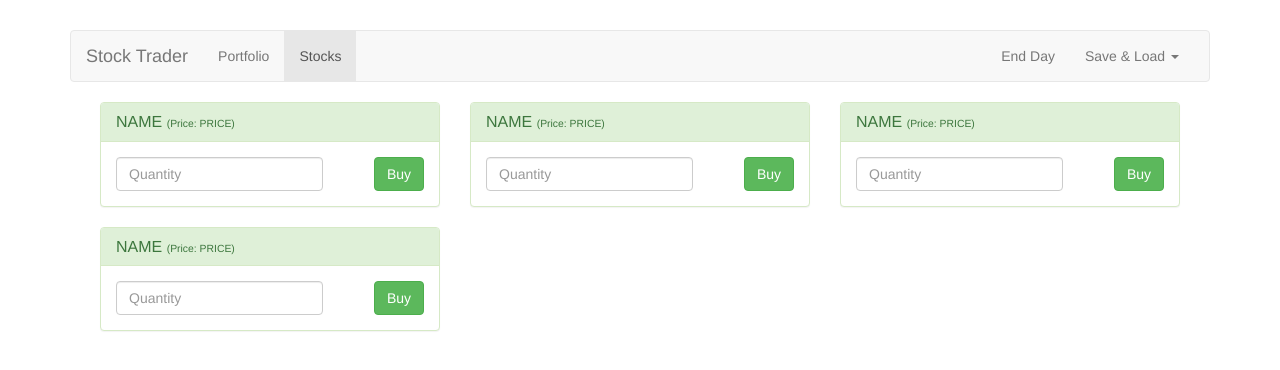
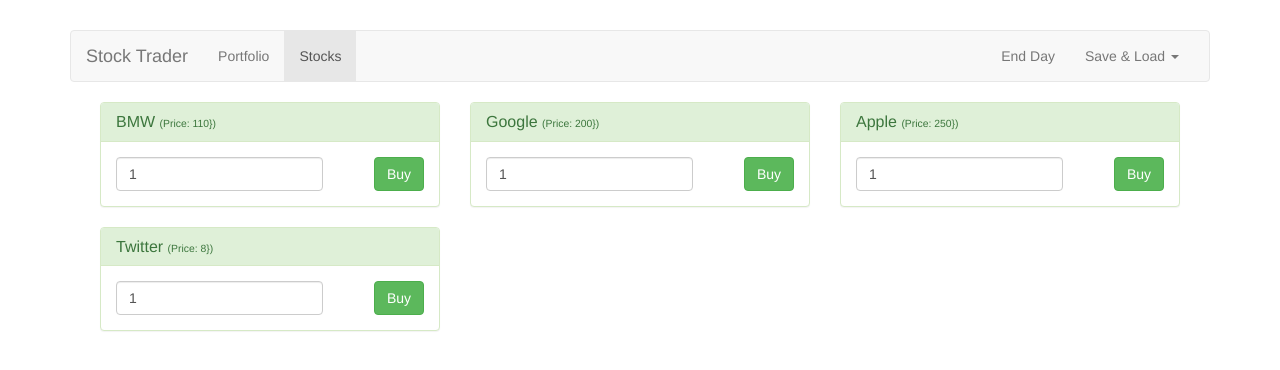
Before and after one commit to Frankmwangi/The-stock-trader, a Vue app: page /stocks in a window 1280 px wide. Shown: the top 370 px of the page. Built offline with nearby package versions, Linux system fonts and the light colour scheme.

Commit message:
setting up the buy button

```diff
--- a/src/components/stocks/Stock.vue
+++ b/src/components/stocks/Stock.vue
@@ -3,8 +3,8 @@
       <div class="panel panel-success">
           <div class="panel-heading">
               <h3 class="panel-title">
-                  NAME
-                  <small>(Price: PRICE)</small>
+                  {{ stock.name }}
+                  <small>(Price: {{ stock.price}}})</small>
                   </h3>
           </div>
           <div class="panel-body">
@@ -13,14 +13,38 @@
                         type="number"
                         class="form-control"
                         placeholder="Quantity"
+                        v-model="quantity"
                         >
                 </div>
                 <div class="pull-right">
                     <button
                     class="btn btn-success"
+                    @click="buyStock"
+                    :disabled="quantity === 0 || !Number.isInteger(quantity)"
                     >Buy</button>
                 </div>
           </div>
       </div>
   </div>
 </template>
+<script>
+    export default{
+        props:['stock'],
+        data(){
+            return {
+                quantity:1
+            }
+        },
+        methods: {
+            buyStock(){
+                const order = {
+                    stockId: this.stock.id,
+                    stockPrice:this.stock.price,
+                    quantity: this.quantity
+                };
+                console.log(order);
+                this.quantity = 0;
+            }
+        }
+    }
+</script>
--- a/src/components/stocks/Stocks.vue
+++ b/src/components/stocks/Stocks.vue
@@ -1,6 +1,6 @@
 <template>
    <div>
-       <app-stock v-for="stock in stocks"></app-stock>
+       <app-stock v-for="stock in stocks" :stock="stock"></app-stock>
    </div>
 </template>
     <script>
@@ -12,7 +12,7 @@
                         { id: 1, name: 'BMW', price:110},
                          { id: 2, name: 'Google', price:200},
                           { id: 3, name: 'Apple', price: 250},
-                           { id: 4, name: 'BMW', price: 8},
+                           { id: 4, name: 'Twitter', price: 8},
                         ]
                     }
                 },
```
